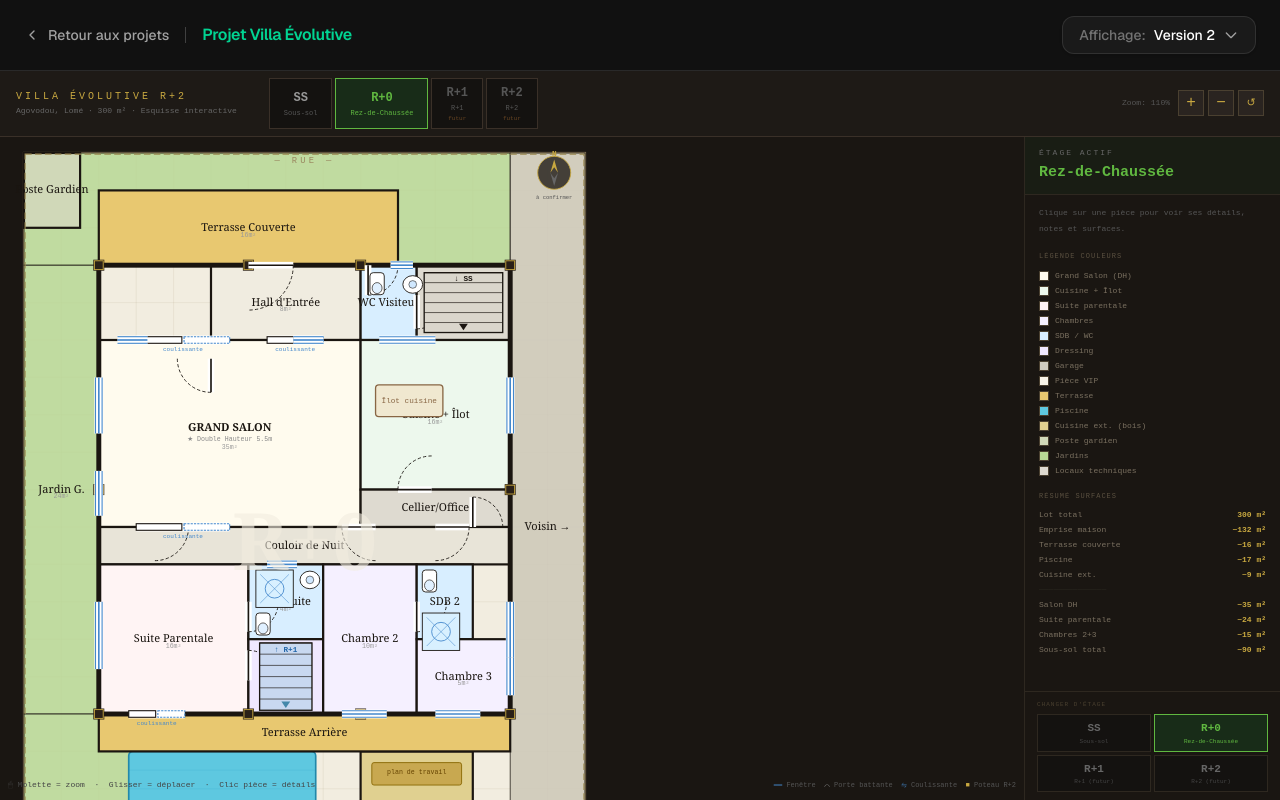
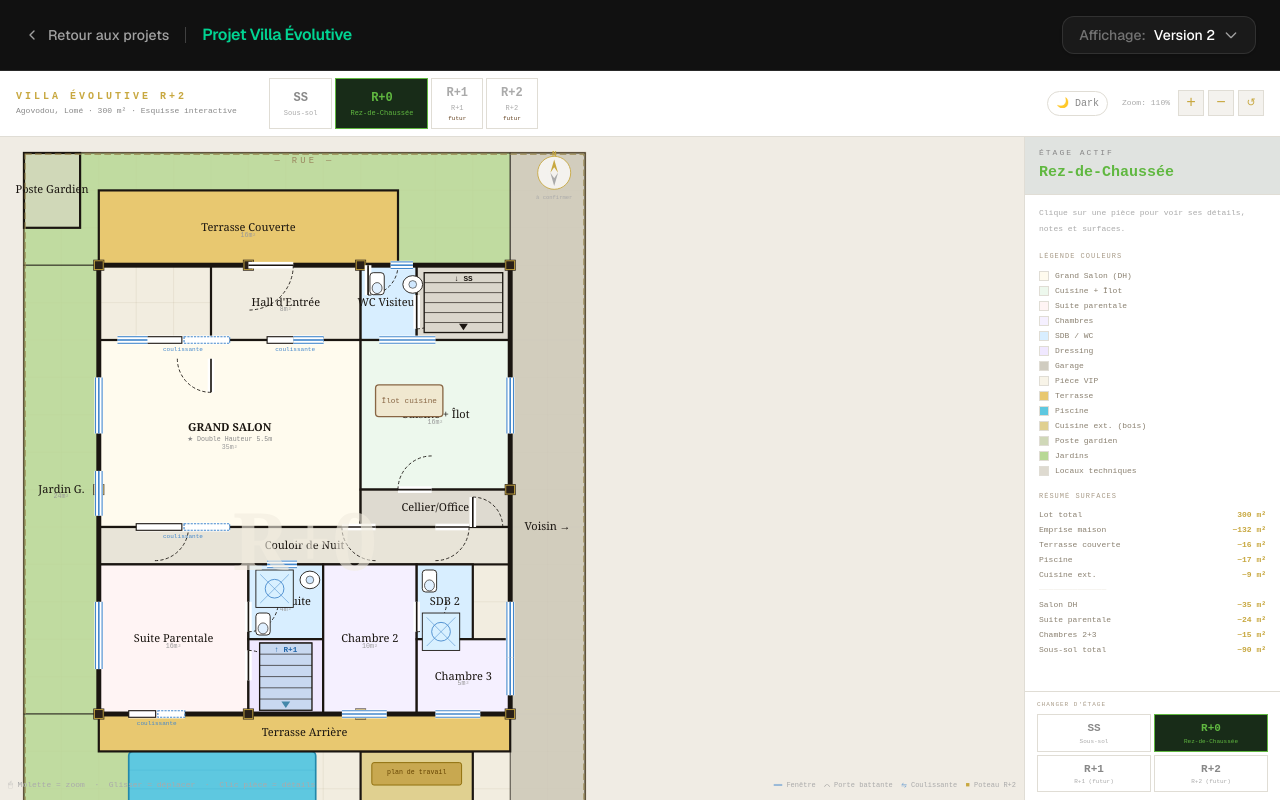
Before and after one commit to fless-lab/immor, a Next.js app: page /familiale in a window 1280 px wide. Built offline with nearby package versions, Linux system fonts and the light colour scheme.

Commit message:
feat: light/dark mode added to v2

```diff
--- a/app/familiale/V2.tsx
+++ b/app/familiale/V2.tsx
@@ -441,6 +441,7 @@ export default function VillaPlan() {
     const [pan, setPan] = useState({ x: 24, y: 16 });
     const [dragging, setDragging] = useState(false);
     const [dragStart, setDragStart] = useState({ x: 0, y: 0, px: 0, py: 0 });
+    const [isDark, setIsDark] = useState(false); // Theme state
 
     const fd = FLOORS[floor];
     const selectedRoom = fd.rooms.find(r => r.id === selected);
@@ -468,22 +469,39 @@ export default function VillaPlan() {
         "2": { btn: "#28184a", active: "#a060e0" },
     };
 
+    // Theme object mapping
+    const t = {
+        bg: isDark ? "#141210" : "#faf9f7",
+        topBar: isDark ? "#1e1a16" : "#ffffff",
+        panel: isDark ? "#1a1612" : "#ffffff",
+        canvas: isDark ? "#1a1612" : "#f0ece4",
+        border: isDark ? "#3a3028" : "#e0ddd5",
+        panelBorder: isDark ? "#2e2820" : "#e0ddd5",
+        textSub: isDark ? "#666" : "#888",
+        textMuted: isDark ? "#555" : "#aaa",
+        btnBtn: isDark ? "#141210" : "#ffffff",
+        zoomBtn: isDark ? "#2a2420" : "#f4f2ee",
+        zoomBorder: isDark ? "#4a4030" : "#e0ddd5",
+        legendTitle: isDark ? "#5a5040" : "#a89b88",
+        noteLines: isDark ? "#252018" : "#f0ece4",
+    };
+
     return (
         <div style={{
             display: "flex", flexDirection: "column", height: "100vh",
-            background: "#141210", fontFamily: "'Courier New', monospace", overflow: "hidden",
-            userSelect: "none"
+            background: t.bg, fontFamily: "'Courier New', monospace", overflow: "hidden",
+            userSelect: "none", transition: "background 0.3s ease"
         }}>
             {/* ── Top Bar ── */}
             <div style={{
                 display: "flex", alignItems: "center", padding: "7px 16px", gap: 12, flexShrink: 0,
-                background: "#1e1a16", borderBottom: "1px solid #3a3028"
+                background: t.topBar, borderBottom: `1px solid ${t.border}`, transition: "background 0.3s ease"
             }}>
                 <div>
-                    <div style={{ fontSize: 10, color: C.accent, letterSpacing: 3, textTransform: "uppercase" }}>
+                    <div style={{ fontSize: 10, color: C.accent, letterSpacing: 3, textTransform: "uppercase", fontWeight: "bold" }}>
                         Villa Évolutive R+2
                     </div>
-                    <div style={{ fontSize: 8, color: "#666", marginTop: 1 }}>
+                    <div style={{ fontSize: 8, color: t.textSub, marginTop: 1 }}>
                         Agovodou, Lomé · 300 m² · Esquisse interactive
                     </div>
                 </div>
@@ -498,14 +516,14 @@ export default function VillaPlan() {
                             <button key={f} onClick={() => { setFloor(f); setSelected(null); }}
                                 style={{
                                     padding: "5px 14px", border: "1px solid",
-                                    borderColor: isCurrent ? th.active : "#3a3028",
-                                    background: isCurrent ? th.btn : "#141210",
-                                    color: isCurrent ? th.active : available ? "#999" : "#555",
+                                    borderColor: isCurrent ? th.active : t.border,
+                                    background: isCurrent ? th.btn : t.btnBtn,
+                                    color: isCurrent ? th.active : available ? t.textSub : t.textMuted,
                                     fontSize: 9, cursor: "pointer", fontFamily: "monospace",
                                     transition: "all 0.15s",
                                 }}>
                                 <div style={{ fontSize: 12, fontWeight: "bold" }}>{FLOORS[f].short}</div>
-                                <div style={{ fontSize: 7, marginTop: 1, color: isCurrent ? th.active : "#555" }}>
+                                <div style={{ fontSize: 7, marginTop: 1, color: isCurrent ? th.active : t.textMuted }}>
                                     {FLOORS[f].name.split(" ")[0]}
                                 </div>
                                 {!available && <div style={{ fontSize: 6, color: "#664422" }}>futur</div>}
@@ -514,18 +532,35 @@ export default function VillaPlan() {
                     })}
                 </div>
 
+                {/* Right Controls */}
+                <div style={{ display: "flex", gap: 10, marginLeft: "auto", alignItems: "center" }}>
+                    {/* Theme Toggle */}
+                    <button
+                        onClick={() => setIsDark(!isDark)}
+                        style={{
+                            background: "none", border: "1px solid", borderColor: t.zoomBorder, borderRadius: 20,
+                            padding: "4px 8px", cursor: "pointer", display: "flex", alignItems: "center", gap: 4,
+                            color: t.textSub, fontSize: 10, transition: "background 0.2s"
+                        }}
+                        onMouseEnter={e => e.currentTarget.style.background = t.zoomBtn}
+                        onMouseLeave={e => e.currentTarget.style.background = "none"}
+                    >
+                        {isDark ? "☀️ Light" : "🌙 Dark"}
+                    </button>
+
                     {/* Zoom */}
-                <div style={{ display: "flex", gap: 4, marginLeft: "auto", alignItems: "center" }}>
-                    <span style={{ fontSize: 8, color: "#555", marginRight: 4 }}>Zoom: {Math.round(zoom * 100)}%</span>
+                    <div style={{ display: "flex", gap: 4, alignItems: "center", marginLeft: 4 }}>
+                        <span style={{ fontSize: 8, color: t.textMuted, marginRight: 4 }}>Zoom: {Math.round(zoom * 100)}%</span>
                         {[{ l: "+", fn: () => setZoom(z => Math.min(5, z * 1.25)) },
                         { l: "−", fn: () => setZoom(z => Math.max(0.4, z / 1.25)) },
                         { l: "↺", fn: () => { setZoom(1.1); setPan({ x: 24, y: 16 }); } }
                         ].map(({ l, fn }) => (
                             <button key={l} onClick={fn} style={{
-                            width: 26, height: 26, background: "#2a2420", border: "1px solid #4a4030",
+                                width: 26, height: 26, background: t.zoomBtn, border: `1px solid ${t.zoomBorder}`,
                                 color: C.accent, cursor: "pointer", fontSize: l === "↺" ? 11 : 16, fontFamily: "monospace"
                             }}>{l}</button>
                         ))}
+                    </div>
                 </div>
             </div>
 
@@ -536,7 +571,7 @@ export default function VillaPlan() {
                 <div style={{
                     flex: 1, overflow: "hidden", position: "relative",
                     cursor: dragging ? "grabbing" : "grab",
-                    background: "#1a1612"
+                    background: t.canvas, transition: "background 0.3s ease"
                 }}
                     onWheel={handleWheel}
                     onMouseDown={handleMouseDown}
@@ -577,14 +612,14 @@ export default function VillaPlan() {
                                         <rect x={p(room.x)} y={p(room.y)} width={p(room.w)} height={p(room.h)}
                                             fill={C.accent} opacity={0.18} pointerEvents="none" />
                                     )}
-                                    {/* Labels — only show if not pool (pool handles its own) */}
+                                    {/* Labels */}
                                     {!room.pool && room.w > 1.2 && room.h > 0.9 && (
                                         <>
                                             <text x={p(room.x + room.w / 2)} y={p(room.y + room.h / 2) - (room.sub ? 5 : 0)}
                                                 textAnchor="middle" dominantBaseline="middle"
                                                 fontSize={Math.min(10, p(Math.min(room.w * 0.4, room.h * 0.35)))}
                                                 fontWeight={room.id === "salon" ? "700" : "500"}
-                                                fontFamily="Georgia, serif" fill={C.wall} pointerEvents="none">
+                                                fontFamily="Georgia, serif" fill={room.id === "dalle1" || room.id === "dalle2" ? t.textSub : C.wall} pointerEvents="none">
                                                 {room.label}
                                             </text>
                                             {room.sub && (
@@ -612,8 +647,7 @@ export default function VillaPlan() {
                             {COLUMNS.map(([cx, cy], i) => (
                                 <g key={`c${i}`} pointerEvents="none">
                                     <rect x={p(cx) - 5} y={p(cy) - 5} width={10} height={10} fill="#2a2018" />
-                                    <rect x={p(cx) - 4} y={p(cy) - 4} width={8} height={8} fill="none"
-                                        stroke={C.accent} strokeWidth={0.8} />
+                                    <rect x={p(cx) - 4} y={p(cy) - 4} width={8} height={8} fill="none" stroke={C.accent} strokeWidth={0.8} />
                                 </g>
                             ))}
 
@@ -684,11 +718,11 @@ export default function VillaPlan() {
 
                             {/* Compass */}
                             <g transform={`translate(${p(LOT_W) - 28},18)`}>
-                                <circle cx={0} cy={0} r={15} fill="rgba(20,16,12,0.75)" stroke={C.accent} strokeWidth={0.8} />
+                                <circle cx={0} cy={0} r={15} fill={isDark ? "rgba(20,16,12,0.75)" : "rgba(255,255,255,0.75)"} stroke={C.accent} strokeWidth={0.8} />
                                 <polygon points="0,-12 3.5,0 0,-5 -3.5,0" fill={C.accent} />
-                                <polygon points="0,12 3.5,0 0,5 -3.5,0" fill="#666" />
+                                <polygon points="0,12 3.5,0 0,5 -3.5,0" fill={isDark ? "#666" : "#aaa"} />
                                 <text x={0} y={-15} textAnchor="middle" fontSize={7} fill={C.accent} fontWeight="bold">N</text>
-                                <text x={0} y={24} textAnchor="middle" fontSize={5} fill="#555" fontFamily="monospace">à confirmer</text>
+                                <text x={0} y={24} textAnchor="middle" fontSize={5} fill={t.textMuted} fontFamily="monospace">à confirmer</text>
                             </g>
 
                             {/* Floor watermark */}
@@ -705,7 +739,7 @@ export default function VillaPlan() {
                     {/* Hints */}
                     <div style={{
                         position: "absolute", bottom: 8, left: 8,
-                        fontSize: 8, color: "#444", fontFamily: "monospace", lineHeight: 1.8
+                        fontSize: 8, color: t.textMuted, fontFamily: "monospace", lineHeight: 1.8
                     }}>
                         🖱 Molette = zoom &nbsp;·&nbsp; Glisser = déplacer &nbsp;·&nbsp; Clic pièce = détails
                     </div>
@@ -713,7 +747,7 @@ export default function VillaPlan() {
                     {/* Legend symbols */}
                     <div style={{
                         position: "absolute", bottom: 8, right: 8,
-                        fontSize: 7, color: "#555", fontFamily: "monospace", textAlign: "right", lineHeight: 2
+                        fontSize: 7, color: t.textMuted, fontFamily: "monospace", textAlign: "right", lineHeight: 2
                     }}>
                         <span style={{ color: "#4488cc" }}>══</span> Fenêtre &nbsp;
                         <span style={{ color: "#888" }}>⌒</span> Porte battante &nbsp;
@@ -724,22 +758,23 @@ export default function VillaPlan() {
 
                 {/* ── Right Panel ── */}
                 <div style={{
-                    width: 256, background: "#1a1612", borderLeft: "1px solid #2e2820",
-                    display: "flex", flexDirection: "column", overflow: "hidden", flexShrink: 0
+                    width: 256, background: t.panel, borderLeft: `1px solid ${t.panelBorder}`,
+                    display: "flex", flexDirection: "column", overflow: "hidden", flexShrink: 0,
+                    transition: "background 0.3s ease"
                 }}>
                     {/* Active floor badge */}
                     <div style={{
-                        padding: "10px 14px", borderBottom: "1px solid #2e2820",
-                        background: floorTheme[floor].btn + "55"
+                        padding: "10px 14px", borderBottom: `1px solid ${t.panelBorder}`,
+                        background: floorTheme[floor].btn + (isDark ? "55" : "22")
                     }}>
-                        <div style={{ fontSize: 8, color: "#666", letterSpacing: 2, marginBottom: 3 }}>ÉTAGE ACTIF</div>
+                        <div style={{ fontSize: 8, color: t.textSub, letterSpacing: 2, marginBottom: 3 }}>ÉTAGE ACTIF</div>
                         <div style={{ fontSize: 15, fontWeight: "bold", color: floorTheme[floor].active }}>
                             {fd.name}
                         </div>
                         {!fd.available && (
                             <div style={{
                                 marginTop: 5, fontSize: 8, color: "#cc8844", padding: "2px 8px",
-                                background: "#3a2010", border: "1px solid #664422", display: "inline-block"
+                                background: isDark ? "#3a2010" : "#fff5e6", border: isDark ? "1px solid #664422" : "1px solid #eebb88", display: "inline-block"
                             }}>
                                 ⏳ Phase future — structure prévue
                             </div>
@@ -752,7 +787,7 @@ export default function VillaPlan() {
                             <div>
                                 <button onClick={() => setSelected(null)}
                                     style={{
-                                        fontSize: 7, color: "#666", background: "none", border: "none",
+                                        fontSize: 7, color: t.textSub, background: "none", border: "none",
                                         cursor: "pointer", marginBottom: 8, fontFamily: "monospace"
                                     }}>
                                     ← retour
@@ -767,18 +802,18 @@ export default function VillaPlan() {
                                     <div style={{ fontSize: 8, color: "#aa8844", marginBottom: 6 }}>{selectedRoom.sub}</div>
                                 )}
                                 {selectedRoom.area > 0 && (
-                                    <div style={{ fontSize: 28, color: "#f0d880", fontWeight: "bold", marginBottom: 10 }}>
+                                    <div style={{ fontSize: 28, color: isDark ? "#f0d880" : "#d0a030", fontWeight: "bold", marginBottom: 10 }}>
                                         {selectedRoom.area}
-                                        <span style={{ fontSize: 11, color: "#666", fontWeight: "normal" }}> m²</span>
+                                        <span style={{ fontSize: 11, color: t.textSub, fontWeight: "normal" }}> m²</span>
                                     </div>
                                 )}
-                                <div style={{ fontSize: 7, color: "#5a5040", letterSpacing: 1, marginBottom: 6 }}>
+                                <div style={{ fontSize: 7, color: t.legendTitle, letterSpacing: 1, marginBottom: 6 }}>
                                     {selectedRoom.outdoor ? "🌿 ESPACE EXTÉRIEUR" : "🏠 ESPACE INTÉRIEUR"}
                                 </div>
                                 {selectedRoom.notes?.map((note, i) => (
                                     <div key={i} style={{
-                                        fontSize: 8.5, color: "#a09070", lineHeight: 1.8,
-                                        padding: "2px 0", borderBottom: "1px solid #252018"
+                                        fontSize: 8.5, color: isDark ? "#a09070" : "#807050", lineHeight: 1.8,
+                                        padding: "2px 0", borderBottom: `1px solid ${t.noteLines}`
                                     }}>
                                         · {note}
                                     </div>
@@ -786,11 +821,11 @@ export default function VillaPlan() {
                             </div>
                         ) : (
                             <div>
-                                <div style={{ fontSize: 8, color: "#555", marginBottom: 14, lineHeight: 2 }}>
+                                <div style={{ fontSize: 8, color: t.textMuted, marginBottom: 14, lineHeight: 2 }}>
                                     Clique sur une pièce pour voir ses détails, notes et surfaces.
                                 </div>
 
-                                <div style={{ fontSize: 7, color: "#5a5040", letterSpacing: 1, marginBottom: 8 }}>LÉGENDE COULEURS</div>
+                                <div style={{ fontSize: 7, color: t.legendTitle, letterSpacing: 1, marginBottom: 8 }}>LÉGENDE COULEURS</div>
                                 {[
                                     [C.salon, "Grand Salon (DH)"], [C.cuisine, "Cuisine + Îlot"],
                                     [C.suite, "Suite parentale"], [C.chambre, "Chambres"],
@@ -803,13 +838,13 @@ export default function VillaPlan() {
                                     <div key={lbl} style={{ display: "flex", alignItems: "center", gap: 6, marginBottom: 3 }}>
                                         <div style={{
                                             width: 10, height: 10, background: col,
-                                            border: "1px solid #4a4030", flexShrink: 0
+                                            border: `1px solid ${t.zoomBorder}`, flexShrink: 0
                                         }} />
-                                        <span style={{ fontSize: 8, color: "#7a7060" }}>{lbl}</span>
+                                        <span style={{ fontSize: 8, color: isDark ? "#7a7060" : "#8a8070" }}>{lbl}</span>
                                     </div>
                                 ))}
 
-                                <div style={{ fontSize: 7, color: "#5a5040", letterSpacing: 1, marginTop: 14, marginBottom: 8 }}>RÉSUMÉ SURFACES</div>
+                                <div style={{ fontSize: 7, color: t.legendTitle, letterSpacing: 1, marginTop: 14, marginBottom: 8 }}>RÉSUMÉ SURFACES</div>
                                 {[
                                     ["Lot total", "300 m²"],
                                     ["Emprise maison", "~132 m²"],
@@ -823,7 +858,7 @@ export default function VillaPlan() {
                                     ["Sous-sol total", "~90 m²"],
                                 ].map(([k, v]) => (
                                     <div key={k} style={{ display: "flex", justifyContent: "space-between", marginBottom: 3 }}>
-                                        <span style={{ fontSize: 8, color: k.startsWith("─") ? "#2a2820" : "#7a7060" }}>{k}</span>
+                                        <span style={{ fontSize: 8, color: k.startsWith("─") ? t.noteLines : (isDark ? "#7a7060" : "#8a8070") }}>{k}</span>
                                         <span style={{ fontSize: 8, color: C.accent, fontWeight: "bold" }}>{v}</span>
                                     </div>
                                 ))}
@@ -832,8 +867,8 @@ export default function VillaPlan() {
                     </div>
 
                     {/* Quick floor switch */}
-                    <div style={{ padding: "8px 12px", borderTop: "1px solid #2e2820" }}>
-                        <div style={{ fontSize: 6, color: "#4a4030", letterSpacing: 1, marginBottom: 5 }}>CHANGER D'ÉTAGE</div>
+                    <div style={{ padding: "8px 12px", borderTop: `1px solid ${t.panelBorder}` }}>
+                        <div style={{ fontSize: 6, color: t.legendTitle, letterSpacing: 1, marginBottom: 5 }}>CHANGER D'ÉTAGE</div>
                         <div style={{ display: "grid", gridTemplateColumns: "1fr 1fr", gap: 3 }}>
                             {floorOrder.map(f => {
                                 const th = floorTheme[f];
@@ -842,13 +877,14 @@ export default function VillaPlan() {
                                     <button key={f} onClick={() => { setFloor(f); setSelected(null); }}
                                         style={{
                                             padding: "5px 4px", border: "1px solid",
-                                            borderColor: active ? th.active : "#2e2820",
-                                            background: active ? th.btn : "#141210",
-                                            color: active ? th.active : "#666",
-                                            fontSize: 8, cursor: "pointer", fontFamily: "monospace", textAlign: "center"
+                                            borderColor: active ? th.active : t.panelBorder,
+                                            background: active ? th.btn : t.btnBtn,
+                                            color: active ? th.active : t.textSub,
+                                            fontSize: 8, cursor: "pointer", fontFamily: "monospace", textAlign: "center",
+                                            transition: "background 0.2s"
                                         }}>
                                         <div style={{ fontSize: 11, fontWeight: "bold" }}>{FLOORS[f].short}</div>
-                                        <div style={{ fontSize: 6, color: active ? th.active : "#444" }}>
+                                        <div style={{ fontSize: 6, color: active ? th.active : t.textMuted }}>
                                             {FLOORS[f].name.split(" ").slice(0, 2).join(" ")}
                                         </div>
                                     </button>
```
Lines whose indentation alone changed are shown as unchanged.
